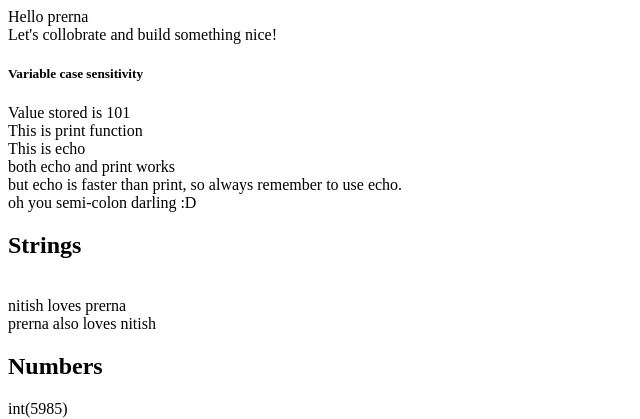
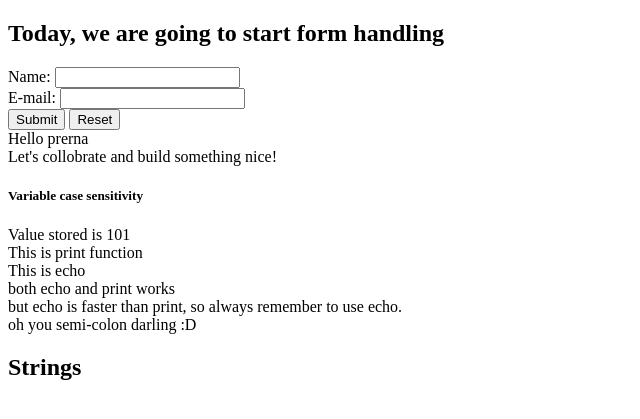
Before and after one commit to logan99/phppractice, a PHP site: page / in a window 1280 px wide. Shown: the top 419 px of the page, without its empty margins (0-640 px from the left). Run offline with PHP 8.4, Linux system fonts and the light colour scheme; data that the repository does not hold is empty; some libraries are stand-ins or nearby versions.

Commit message:
hummba ho

```diff
--- a/index.php
+++ b/index.php
@@ -4,6 +4,17 @@
   <head></head>
 
   <body>
+    <!-- THis is a form to take user input-->
+     <h2>Today, we are going to start form handling </h2>
+    <form action="Form1.php" method="post">  <!--See the action and method attributes -->
+    Name: <input type="text" name="name"><br> <!-- This is simple input element , used to take user input -->
+    E-mail: <input type="text" name="email"><br> <!-- This is email input element, used to take user email -->
+    <!-- Also notice name attribute name ="email" or name = "name", they are used as variables to store user information and used by server to process information -->
+    <input type="submit"> <!-- This is sample submit button-->
+    <input type="reset"> <!-- This is sample reset button -->
+    </form>
+
+
     <?php
     # this is a comment
     /* This is multiple line comment like in c
@@ -412,5 +423,8 @@ Multidimensional arrays - Arrays containing one or more arrays
     echo "<br>";
     echo $_SERVER['SCRIPT_NAME'];
     ?>
+
+
+
     </body>
 </html>
```
Also changed, not shown: Form1.php (added, +8 -0 lines).
